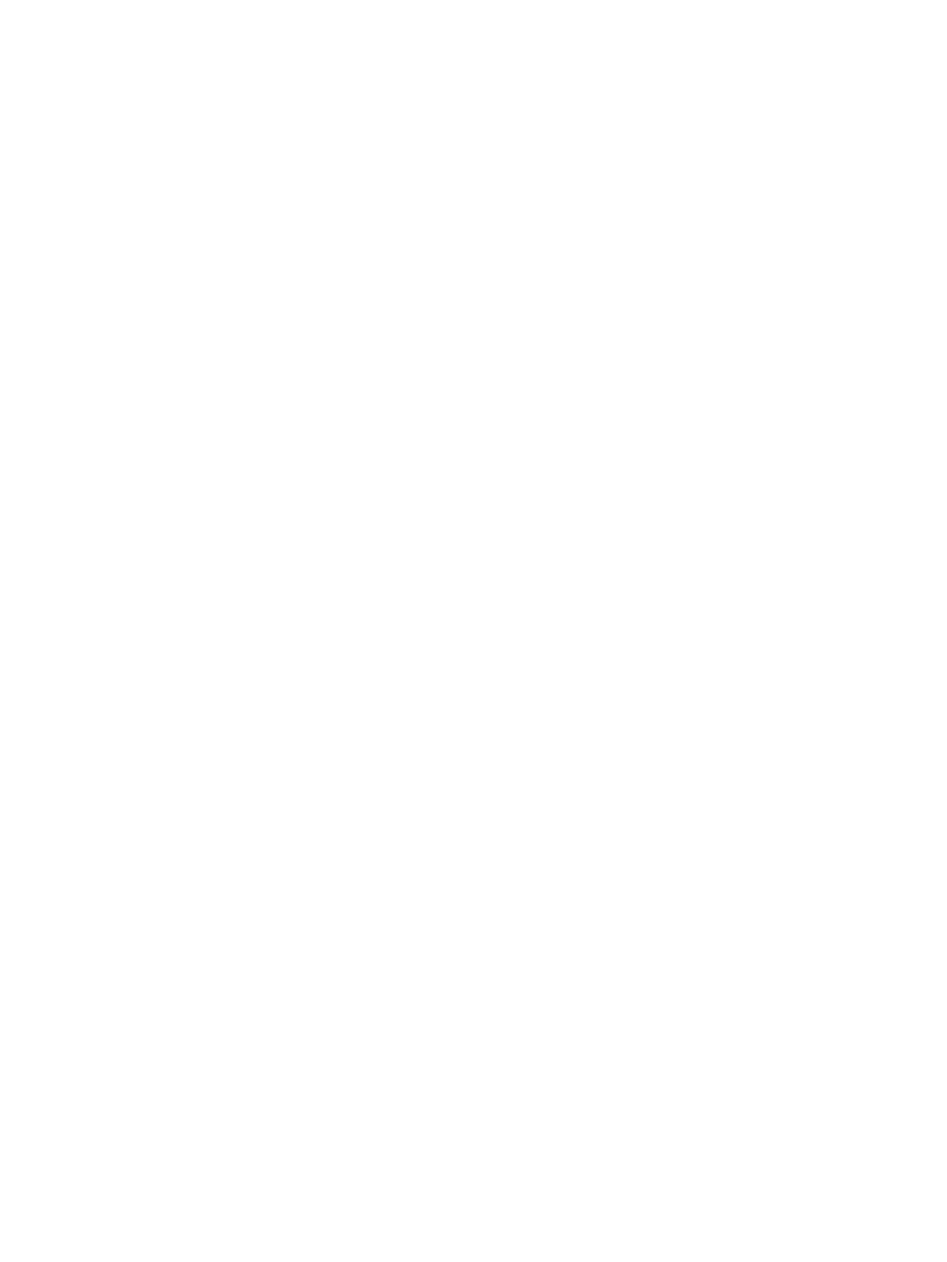
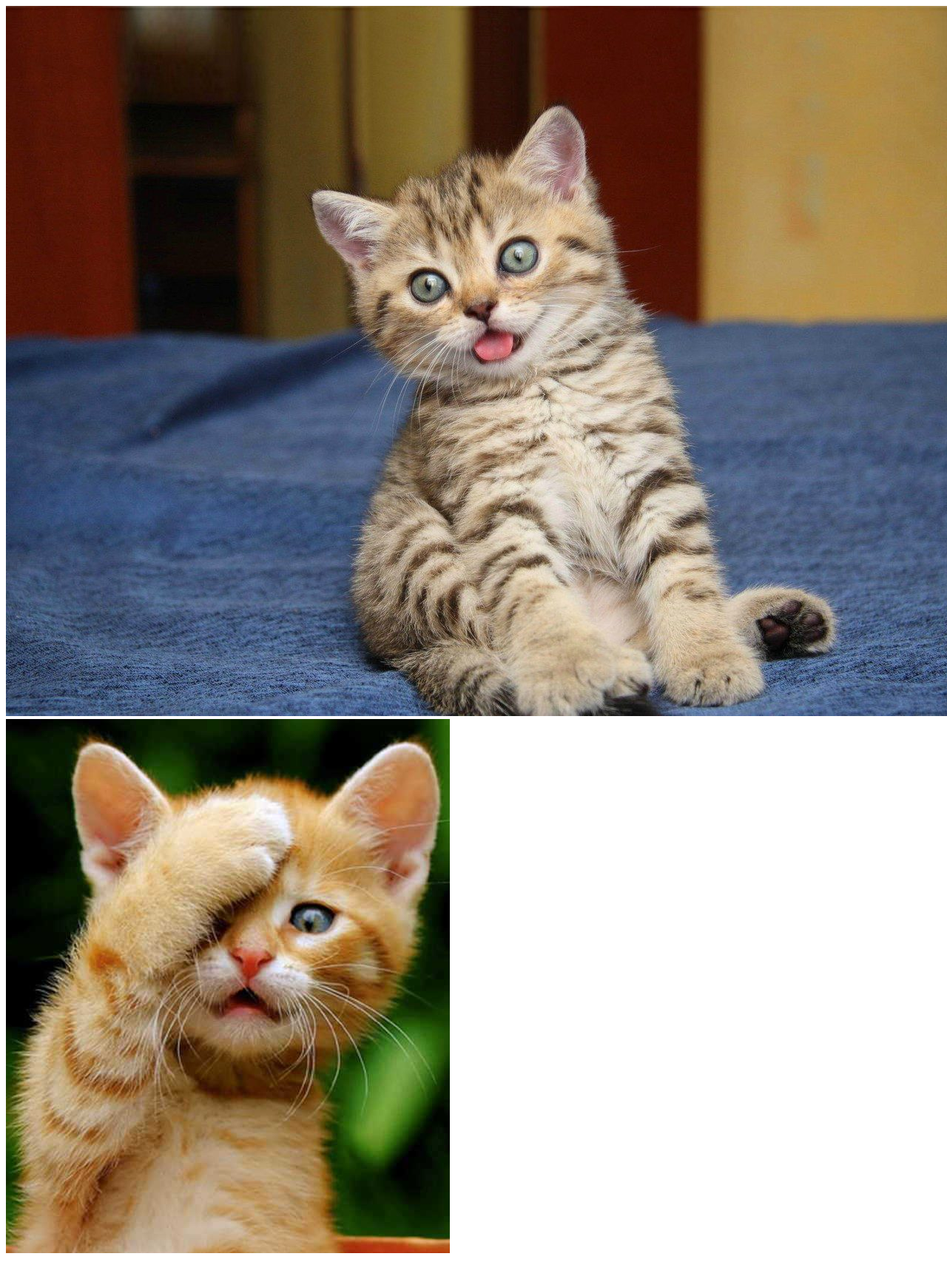
Before and after one commit to asamarskaya/Lesson-3, a plain HTML site: page gallery.html in a window 1280 px wide. Shown: the whole page at 74% size. Before the commit the page ends 800 px from the top, so only its background shows below. Drawn offline with Linux system fonts and the light colour scheme.

Commit message:
add 2 img to gallery.html

```diff
--- a/gallery.html
+++ b/gallery.html
@@ -7,6 +7,8 @@
     <title>Document</title>
 </head>
 <body>
+    <img src="./Gallery/1.jpg" alt="img1">
+    <img src="./Gallery/2.jpg" alt="img2">
 
 </body>
 </html>
```
